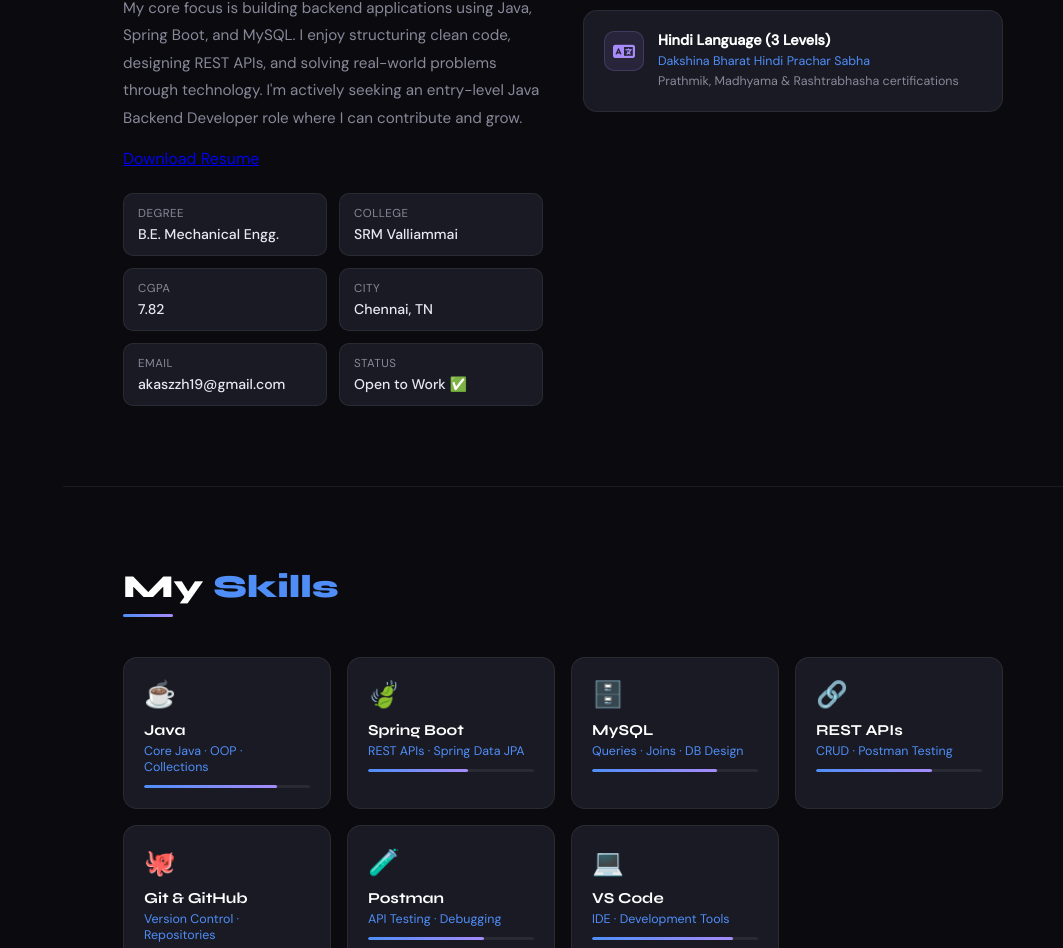
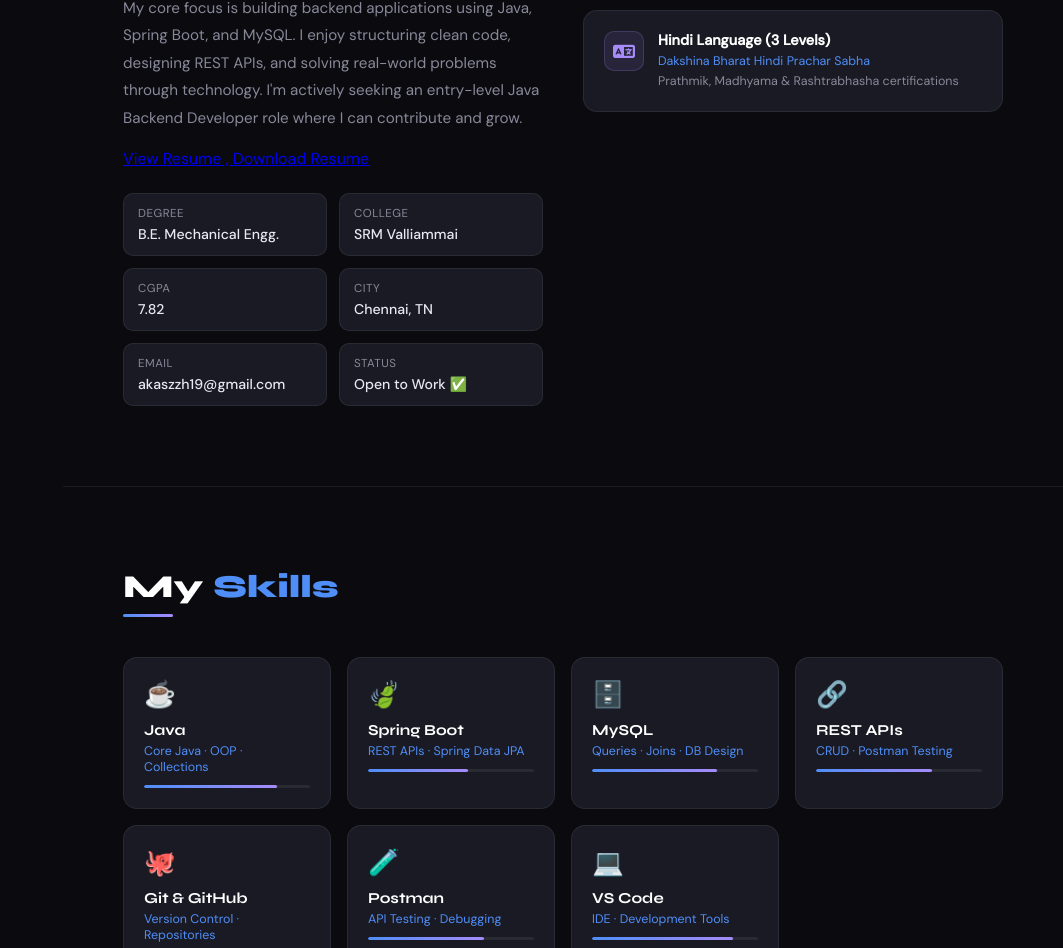
Before and after one commit to AKASH-19-S/akash-portfolio, a plain HTML site: page index.html in a window 1280 px wide. Shown: the part 1358-2306 px from the top of the page, without its empty margins (217-1280 px from the left). Drawn offline with Linux system fonts and the light colour scheme.

Commit message:
Update index.html

```diff
--- a/index.html
+++ b/index.html
@@ -691,8 +691,8 @@
           structuring clean code, designing REST APIs, and solving real-world problems through technology.
           I'm actively seeking an entry-level Java Backend Developer role where I can contribute and grow.
         </p>
-        <a href="https://raw.githubusercontent.com/AKASH-19-S/AKASZZH_RESUMEA/main/AKASH_RESUMEA%20(1).pdf" target="_blank" class="btn">
-  Download Resume
+       <a href="https://drive.google.com/file/d/1hklaXOfeRrmMl-9iXhGqIpqFSiyo8KTb/preview" target="_blank" class="btn">
+  View Resume , Download Resume
 </a>
         <div class="about-details">
           <div class="detail-item">
```
